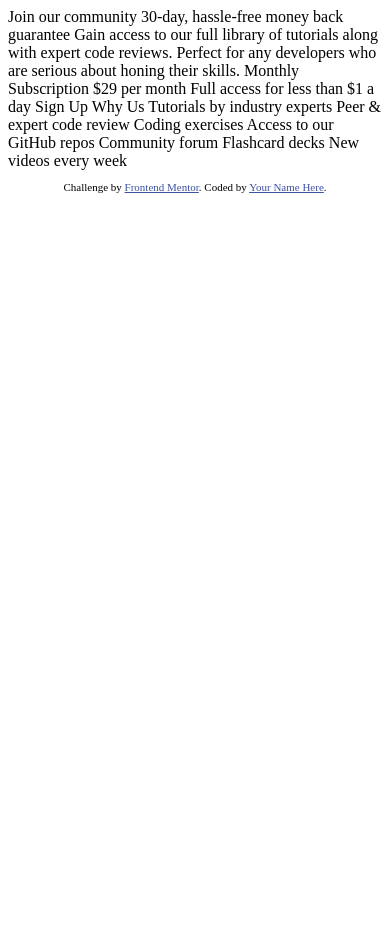
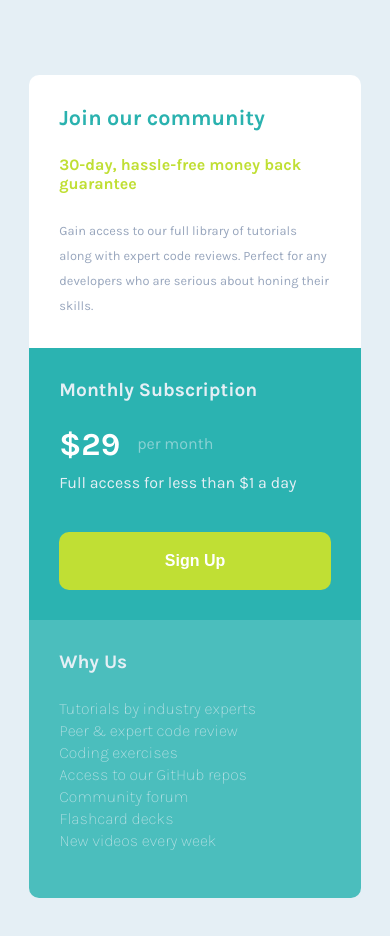
Before and after one commit to tboittin/single-price-grid-component, a plain HTML site: page index.html in a window 390 px wide. Before the commit the page ends 844 px from the top, so only its background shows below. Drawn offline with Linux system fonts and the light colour scheme.

Commit message:
mobile design

```diff
--- a/index.html
+++ b/index.html
@@ -1,50 +1,79 @@
 <!DOCTYPE html>
 <html lang="en">
   <head>
-  <meta charset="UTF-8">
-  <meta name="viewport" content="width=device-width, initial-scale=1.0"> <!-- displays site properly based on user's device -->
+    <meta charset="UTF-8" />
+    <meta name="viewport" content="width=device-width, initial-scale=1.0" />
+    <!-- displays site properly based on user's device -->
 
-  <link rel="icon" type="image/png" sizes="32x32" href="./images/favicon-32x32.png">
+    <link
+      rel="icon"
+      type="image/png"
+      sizes="32x32"
+      href="./images/favicon-32x32.png"
+    />
+
+    <link rel="preconnect" href="https://fonts.gstatic.com" />
+    <link
+      href="https://fonts.googleapis.com/css2?family=Karla:wght@200;400;700&display=swap"
+      rel="stylesheet"
+    />
 
     <title>Frontend Mentor | Single Price Grid Component</title>
 
+    <link rel="stylesheet" href="style.css" />
+
     <!-- Feel free to remove these styles or customise in your own stylesheet 👍 -->
-  <style>
-    .attribution { font-size: 11px; text-align: center; }
-    .attribution a { color: hsl(228, 45%, 44%); }
-  </style>
+    <!-- <style>
+      .attribution {
+        font-size: 11px;
+        text-align: center;
+      }
+      .attribution a {
+        color: hsl(228, 45%, 44%);
+      }
+    </style> -->
   </head>
   <body>
-  Join our community
+    <div class="wrapper">
+      <section class="hero">
+        <h1>Join our community</h1>
+        <h2>30-day, hassle-free money back guarantee</h2>
+        <p>
+          Gain access to our full library of tutorials along with expert code
+          reviews. Perfect for any developers who are serious about honing their
+          skills.
+        </p>
+      </section>
+      <section class="price">
+        <h2>Monthly Subscription</h2>
+        <p class="price--line">
+          <span class="price--line--number">&dollar;29</span
+          ><span class="price--line--frequency"> per month</span>
+        </p>
+        <p class="price--subline">Full access for less than &dollar;1 a day</p>
+        <button>Sign Up</button>
+      </section>
+      <section class="why-us">
+        <h2>Why Us</h2>
+        <ul>
+          <li>Tutorials by industry experts</li>
+          <li>Peer &amp; expert code review</li>
+          <li>Coding exercises</li>
+          <li>Access to our GitHub repos</li>
+          <li>Community forum</li>
+          <li>Flashcard decks</li>
+          <li>New videos every week</li>
+        </ul>
+      </section>
+    </div>
 
-  30-day, hassle-free money back guarantee
-
-  Gain access to our full library of tutorials along with expert code reviews.
-  Perfect for any developers who are serious about honing their skills.
-
-  Monthly Subscription
-
-  &dollar;29 per month
-
-  Full access for less than &dollar;1 a day
-
-  Sign Up
-
-  Why Us
-
-  Tutorials by industry experts
-  Peer &amp; expert code review
-  Coding exercises
-  Access to our GitHub repos
-  Community forum
-  Flashcard decks
-  New videos every week
-
-  <footer>
+    <!-- <footer>
       <p class="attribution">
-      Challenge by <a href="https://www.frontendmentor.io?ref=challenge" target="_blank">Frontend Mentor</a>.
-      Coded by <a href="#">Your Name Here</a>.
+        Challenge by
+        <a href="https://www.frontendmentor.io?ref=challenge" target="_blank"
+          >Frontend Mentor</a
+        >. Coded by <a href="#">Your Name Here</a>.
       </p>
-  </footer>
+    </footer> -->
   </body>
 </html>
--- /dev/null
+++ b/reset.scss
@@ -0,0 +1,14 @@
+body,
+p,
+h1,
+h2 {
+    margin: 0;
+}
+
+ul {
+    padding: 0;
+}
+
+li {
+    display: block;
+}
--- /dev/null
+++ b/style.scss
@@ -0,0 +1,124 @@
+@import "./reset.scss";
+
+$cyan: hsl(179, 62%, 43%);
+$bright-yellow: hsl(71, 73%, 54%);
+
+$light-gray: hsl(204, 43%, 93%);
+$grayish-blue: hsl(218, 22%, 67%);
+$light-gray-blue: #2bb3b1;
+
+$border-radius: 10px;
+$padding: 30px;
+
+html {
+    font-family: 'Karla', sans-serif;
+    color: $light-gray;
+    font-size: 16px;
+}
+
+body {
+    background-color: $light-gray;
+    display: flex;
+    justify-content: center;
+    width: 100%;
+}
+
+.wrapper {
+    margin-top: 75px;
+    width: 85%;
+    margin-bottom: 75px;
+    border-radius: $border-radius;
+    display: grid;
+    grid-template-columns: 1fr;
+
+    .hero {
+        border-radius: $border-radius $border-radius 0px 0px;
+        background-color: white;
+        padding: $padding;
+
+        h1 {
+            color: $cyan;
+            margin-bottom: 25px;
+            font-size: 1.35rem;
+            font-weight: 700;
+        }
+
+        h2 {
+            color: $bright-yellow;
+            font-size: 1rem;
+            margin-bottom: 25px;
+            font-weight: 700;
+        }
+
+        p {
+            color: $grayish-blue;
+            line-height: 25px;
+            font-size: .8rem;
+        }
+    }
+
+    .price {
+        background-color: #2bb3b1;
+        padding: $padding;
+
+        h2 {
+            font-weight: 700;
+            font-size: 1.2rem;
+            margin-bottom: 25px;
+        }
+
+        &--line {
+            display: flex;
+            vertical-align: center;
+            margin-bottom: 10px;
+
+            &--number {
+                font-size: 2rem;
+                font-weight: 700;
+                color: white;
+            }
+
+            &--frequency {
+                padding-top: 8px;
+                padding-left: 17px;
+                opacity: .5;
+            }
+        }
+
+        &--subline {
+            margin-bottom: 40px;
+        }
+
+        button {
+            width: 100%;
+            background-color: $bright-yellow;
+            border-radius: $border-radius;
+            padding: 20px;
+            border: none;
+            color: white;
+            font-size: 1rem;
+            font-weight: 700;
+        }
+    }
+
+    .why-us {
+        background-color: #4bbebd;
+        border-radius: 0 0 $border-radius $border-radius;
+        padding: $padding;
+
+        h2 {
+            font-size: 1.2rem;
+            margin-bottom: 25px;
+        }
+
+        ul {
+            opacity: .7;
+            font-weight: 200;
+
+            li {
+
+                line-height: 22px;
+            }
+        }
+    }
+}
```
Also changed, not shown: style.css (added), 1 other file. Lines whose indentation alone changed are shown as unchanged.
